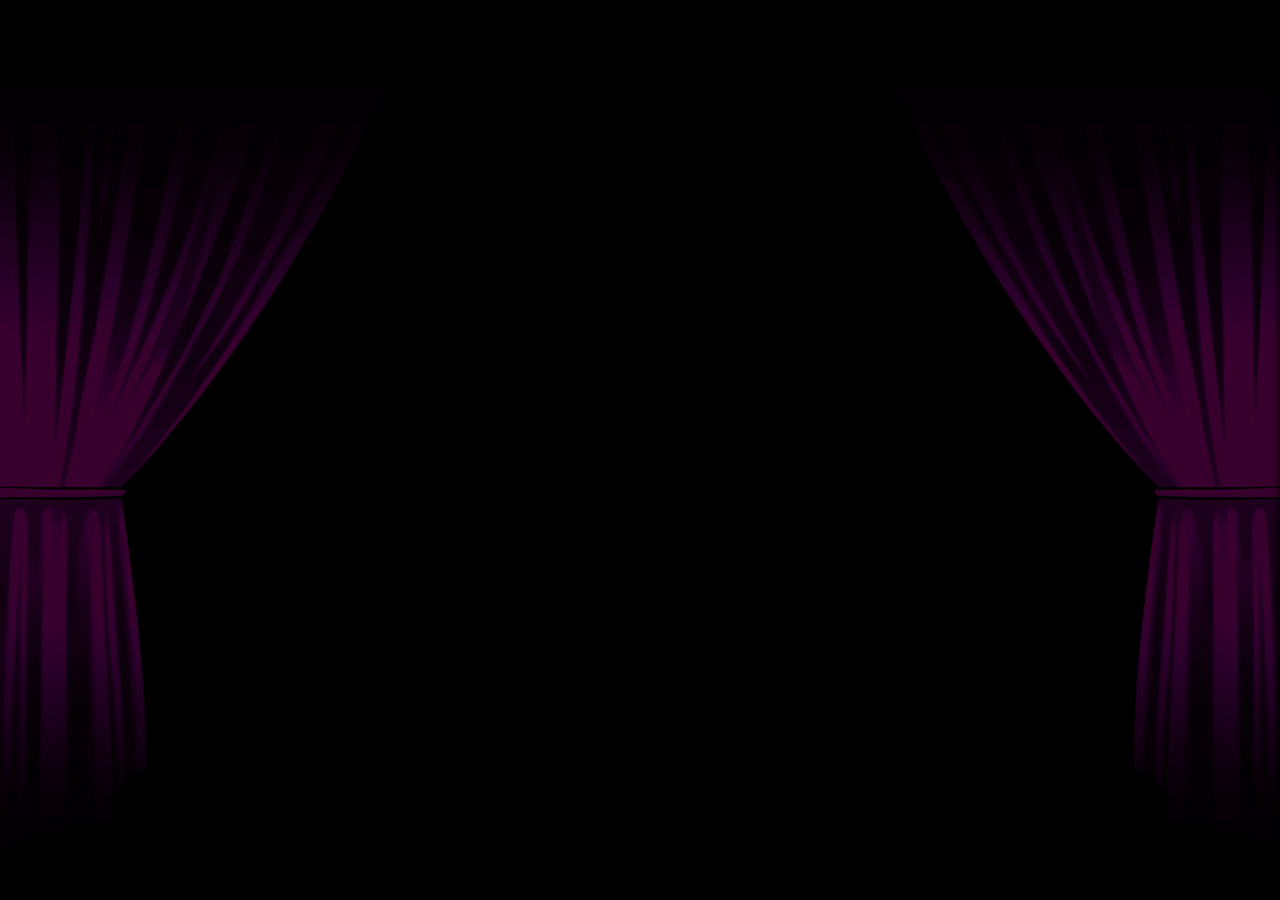
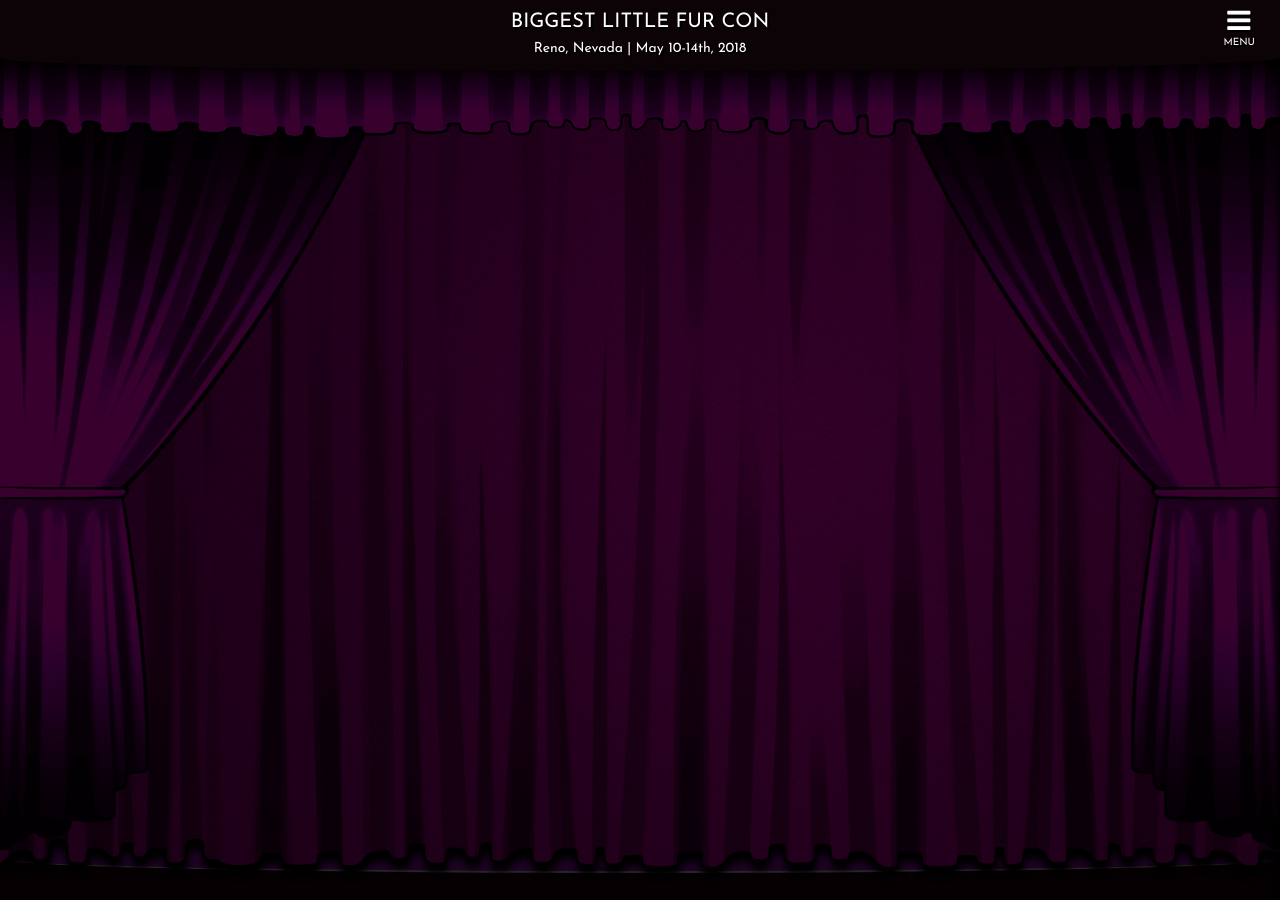
Before and after one commit to blfcweb/biggestlittlefc.github.io, a Jekyll site: the page built from index.md, in a window 1280 px wide and 900 px high. Built offline with Jekyll 4.4.1, drawn with Linux system fonts in a browser that asks for light colours.

Commit message:
fix styling bugs

```diff
--- a/_includes/home.css
+++ b/_includes/home.css
@@ -16,7 +16,7 @@
 	z-index: -5;
 }
 .home #page-content {
-	height: 100vh;
+	min-height: 100vh;
 }
 #home-curtain-left, #home-curtain-right {
 	content: '';
@@ -88,13 +88,13 @@
 }
 
 #home-content {
-	margin-top: 100vh;
+	padding-top: 200vh;
 }
 
 /* UNDO fixed position */
 #page-content.home-scroll #home-curtain-left,
 #page-content.home-scroll #home-curtain-right,
 #page-content.home-scroll #home-stage {
-	position: relative;
+	position: absolute;
 	margin-top:100vh;
 }
```
